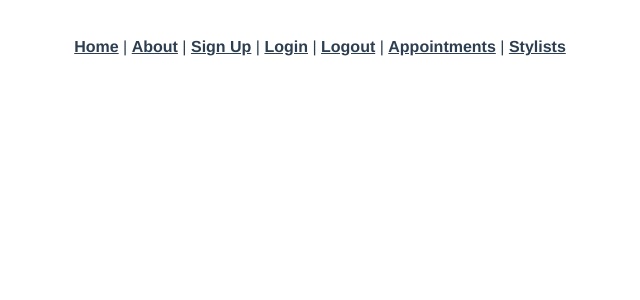
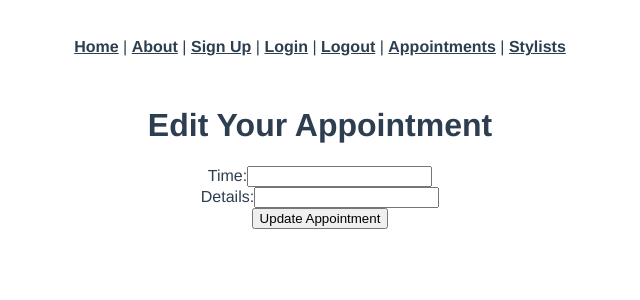
Before and after one commit to blakegandy/capstone-vue-app, a Vue app: page /appointments/1 in a window 1280 px wide. Shown: the top 300 px of the page, without its empty margins (320-960 px from the left). Built offline with nearby package versions, Linux system fonts and the light colour scheme; no server answers.

Commit message:
adds update appointment method to edit view

```diff
--- a/src/views/AppointmentEdit.vue
+++ b/src/views/AppointmentEdit.vue
@@ -1,3 +1,52 @@
 <template>
-  <div></div>
+  <div class="appointments-edit">
+    <h1>Edit Your Appointment</h1>
+    <div class="form-group">
+      <label>Time:</label>
+      <input
+        type="datetime"
+        class="form-control"
+        v-model="appointment.starts_at"
+      />
+    </div>
+    <div class="form-group">
+      <label>Details:</label>
+      <input type="text" class="form-control" v-model="appointment.Details" />
+    </div>
+    <button v-on:click="updateAppointment()">Update Appointment</button>
+  </div>
 </template>
+<script>
+import axios from "axios";
+
+export default {
+  data: function() {
+    return {
+      appointment: {},
+      errors: [],
+    };
+  },
+  created: function() {
+    axios.get(`/api/appointments/${this.$route.params.id}`).then((response) => {
+      console.log(response.data);
+      this.recipe = response.data;
+    });
+  },
+  methods: {
+    updateAppointment: function() {
+      var params = {
+        starts_at: this.appointment.starts_at,
+        details: this.appointment.details,
+      };
+      axios
+        .patch(`/api/appointments/${this.appointment.id}`, params)
+        .then((response) => {
+          this.$router.push(`/appointments/${this.appoinment.id}`);
+        })
+        .catch((error) => {
+          this.errors = error.response.data.errors;
+        });
+    },
+  },
+};
+</script>
```
